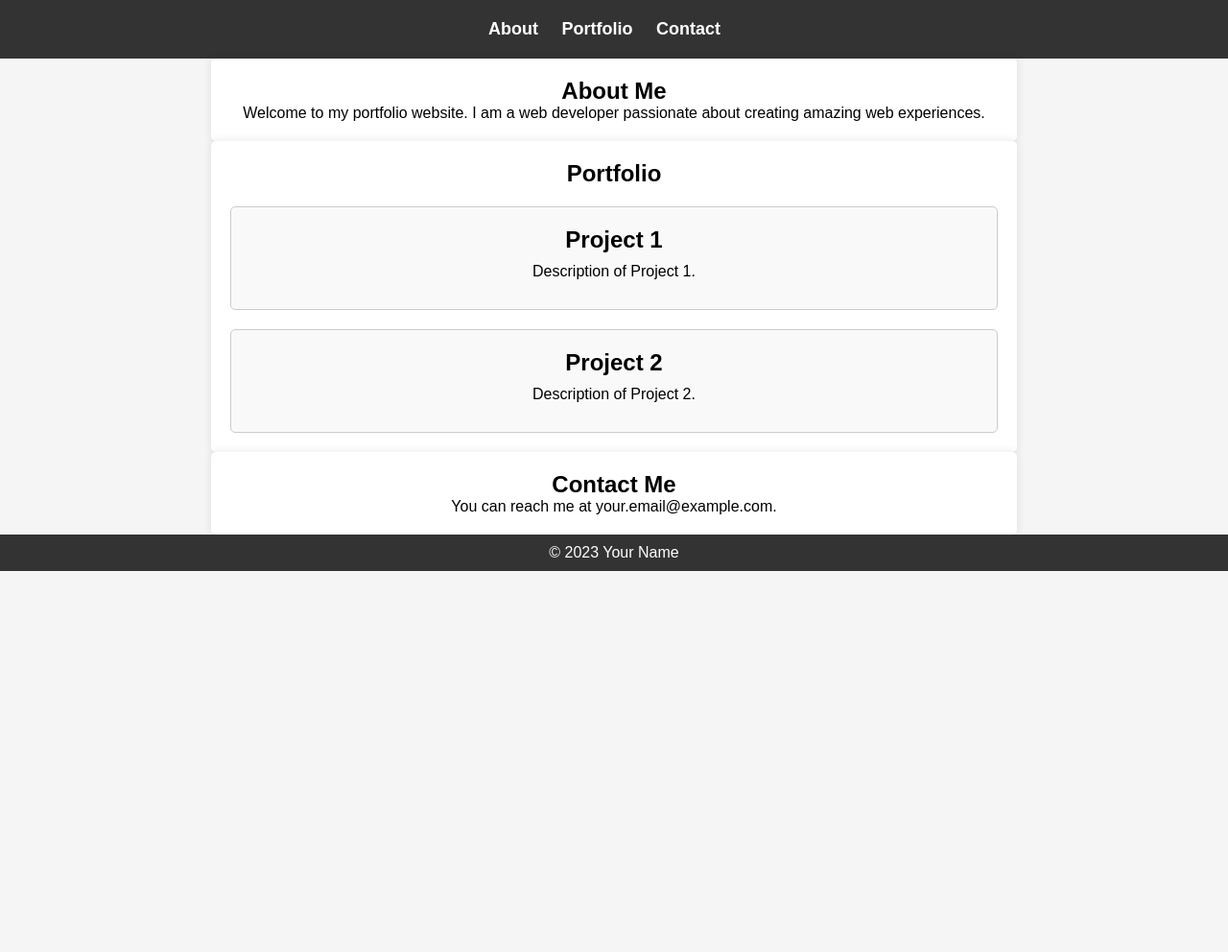
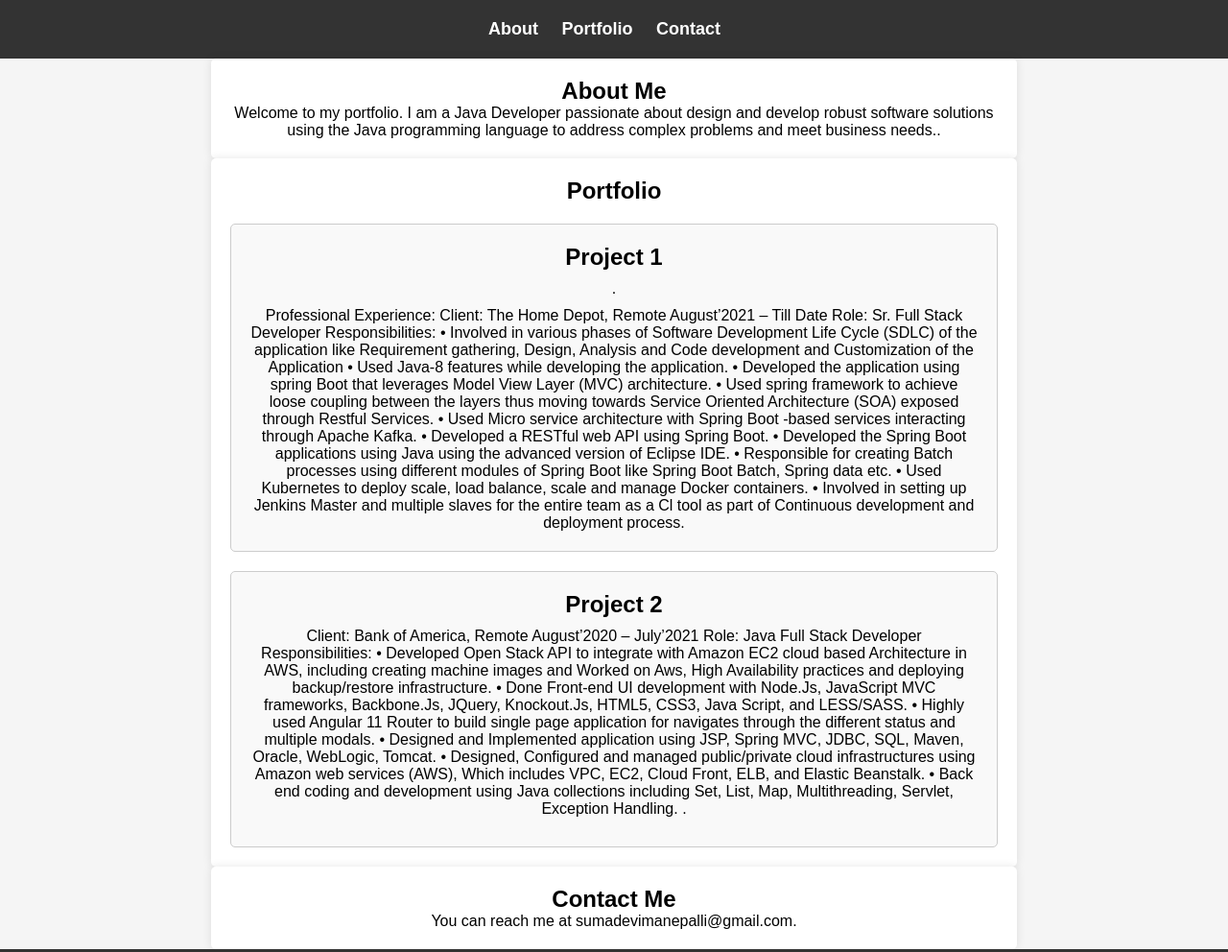
Before and after one commit to sumadevim/Suma-Portfolio, a plain HTML site: page index.html in a window 1280 px wide. Shown: the top 992 px of the page at 96% size. Before the commit the page ends 800 px from the top, so only its background shows below. Drawn offline with Linux system fonts and the light colour scheme; a script that the page names is missing.

Commit message:
Update index.html

```diff
--- a/index.html
+++ b/index.html
@@ -20,7 +20,7 @@
     <section id="about">
         <div class="container">
             <h1>About Me</h1>
-            <p>Welcome to my portfolio website. I am a web developer passionate about creating amazing web experiences.</p>
+            <p>Welcome to my portfolio. I am a Java Developer passionate about design and develop robust software solutions using the Java programming language to address complex problems and meet business needs..</p>
         </div>
     </section>
     <section id="portfolio">
@@ -28,18 +28,42 @@
             <h1>Portfolio</h1>
             <div class="project">
                 <h2>Project 1</h2>
-                <p>Description of Project 1.</p>
+                <p>.</p>Professional Experience:
+Client: The Home Depot, Remote	                                                                                              August’2021 – Till Date
+Role: Sr. Full Stack Developer
+Responsibilities:
+•	Involved in various phases of Software Development Life Cycle (SDLC) of the application like Requirement gathering, Design, Analysis and Code development and Customization of the Application
+•	Used Java-8 features while developing the application.
+•	Developed the application using spring Boot that leverages Model View Layer (MVC) architecture.
+•	Used spring framework to achieve loose coupling between the layers thus moving towards Service Oriented Architecture (SOA) exposed through Restful Services.
+•	Used Micro service architecture with Spring Boot -based services interacting through Apache Kafka.
+•	Developed a RESTful web API using Spring Boot.
+•	Developed the Spring Boot applications using Java using the advanced version of Eclipse IDE.
+•	Responsible for creating Batch processes using different modules of Spring Boot like Spring Boot Batch, Spring data etc.
+•	Used Kubernetes to deploy scale, load balance, scale and manage Docker containers.
+•	Involved in setting up Jenkins Master and multiple slaves for the entire team as a Cl tool as part of Continuous development and deployment process.
+
             </div>
             <div class="project">
                 <h2>Project 2</h2>
-                <p>Description of Project 2.</p>
+                <p>Client: Bank of America, Remote	                                                                                       August’2020 – July’2021
+Role: Java Full Stack Developer
+Responsibilities:
+
+•	Developed Open Stack API to integrate with Amazon EC2 cloud based Architecture in AWS, including creating machine images and Worked on Aws, High Availability practices and deploying backup/restore infrastructure.
+•	Done Front-end UI development with Node.Js, JavaScript MVC frameworks, Backbone.Js, JQuery, Knockout.Js, HTML5, CSS3, Java Script, and LESS/SASS.
+•	Highly used Angular 11 Router to build single page application for navigates through the different status and multiple modals.
+•	Designed and Implemented application using JSP, Spring MVC, JDBC, SQL, Maven, Oracle, WebLogic, Tomcat.
+•	Designed, Configured and managed public/private cloud infrastructures using Amazon web services (AWS), Which includes VPC, EC2, Cloud Front, ELB, and Elastic Beanstalk.
+•	Back end coding and development using Java collections including Set, List, Map, Multithreading, Servlet, Exception Handling.
+.</p>
             </div>
         </div>
     </section>
     <section id="contact">
         <div class="container">
             <h1>Contact Me</h1>
-            <p>You can reach me at your.email@example.com.</p>
+            <p>You can reach me at sumadevimanepalli@gmail.com.</p>
         </div>
     </section>
     <footer>
```
